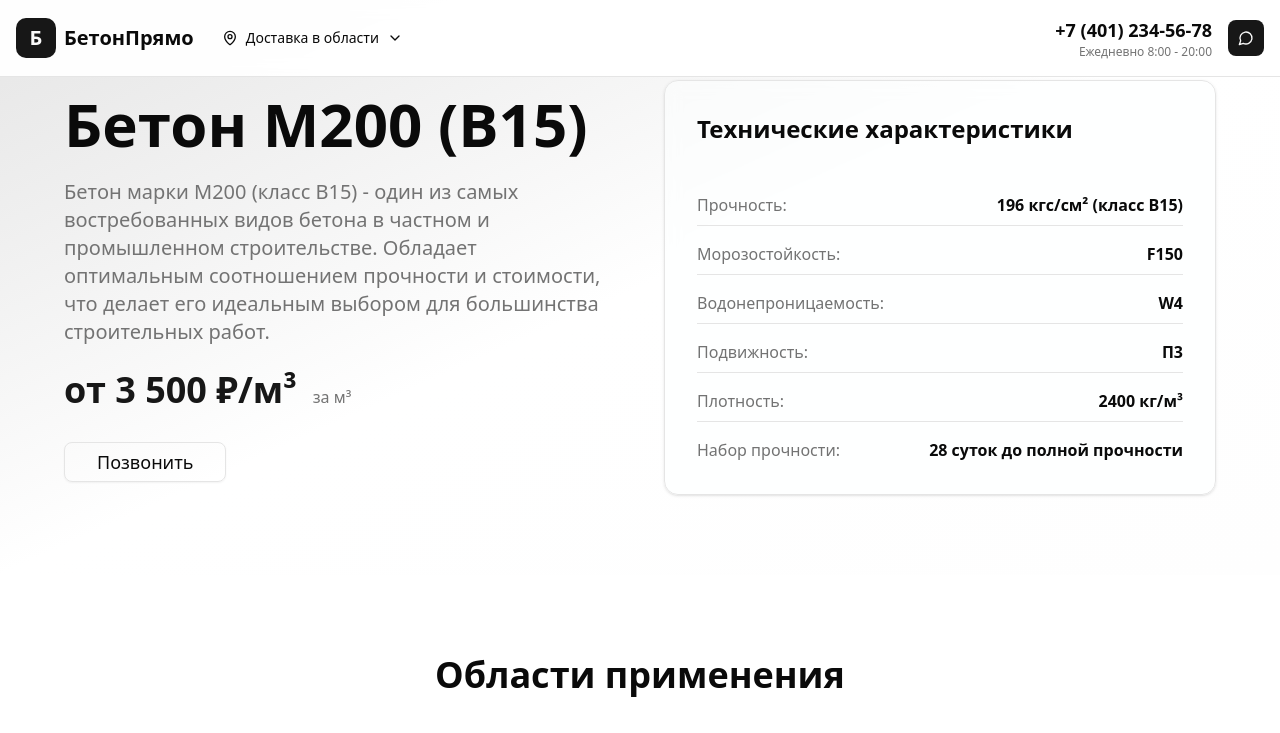
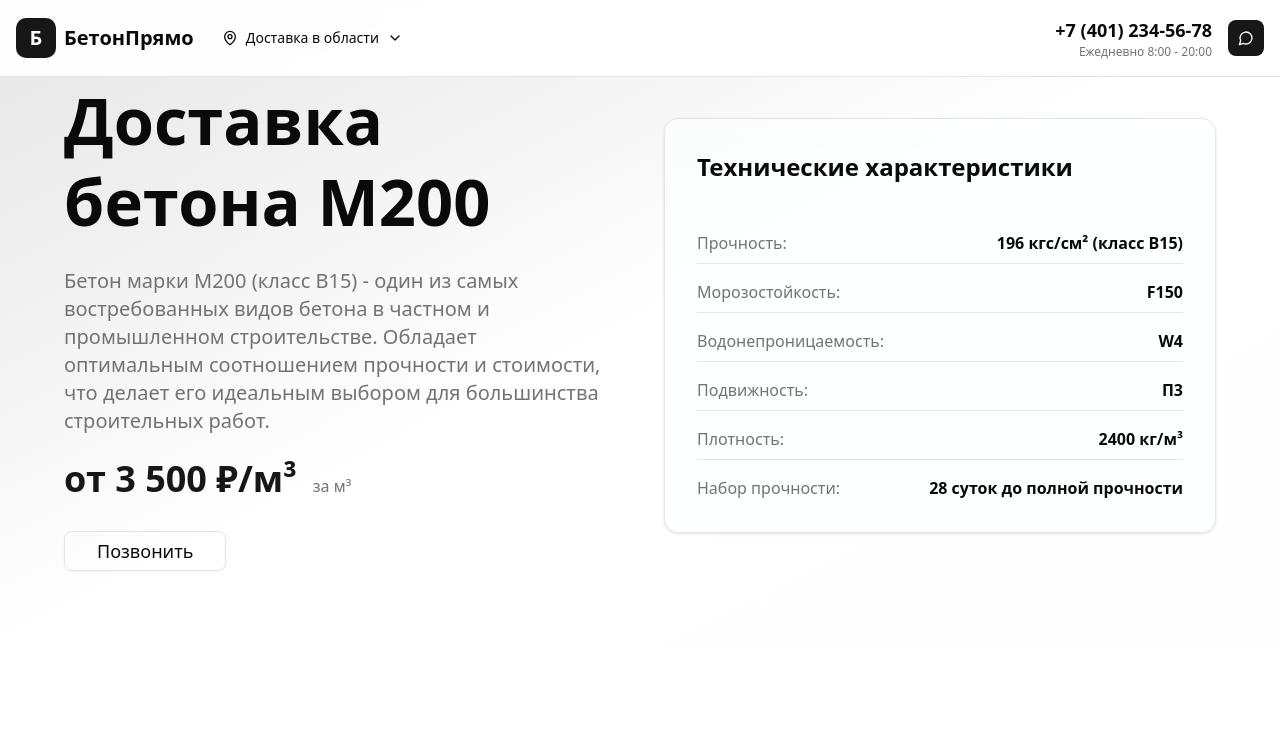
Before and after one commit to Avlevchenko/beton, a Next.js app: page /beton/m200 in a window 1280 px wide. Shown: the top 733 px of the page. Built offline with nearby package versions, Linux system fonts and the light colour scheme.

Commit message:
fix: update H1 format on main concrete grade pages
Change H1 to "Доставка бетона М200" and set font size to 65px.

Co-authored-by: null <46135914+Avlevchenko@users.noreply.github.com>

```diff
--- a/app/beton/[grade]/page.tsx
+++ b/app/beton/[grade]/page.tsx
@@ -51,7 +51,7 @@ export default async function ConcreteGradePage({ params }: { params: Promise<{
           <div className="container mx-auto max-w-6xl">
             <div className="grid lg:grid-cols-2 gap-12 items-center">
               <div>
-                <h1 className="text-5xl lg:text-6xl font-bold mb-6 text-balance">{grade.title}</h1>
+                <h1 className="text-[65px] leading-tight font-bold mb-6 text-balance">Доставка бетона {grade.grade}</h1>
                 <p className="text-xl text-muted-foreground mb-6 text-pretty">{grade.fullDescription}</p>
                 <div className="flex items-baseline gap-4 mb-8">
                   <span className="text-4xl font-bold text-primary">{grade.price}</span>
```
